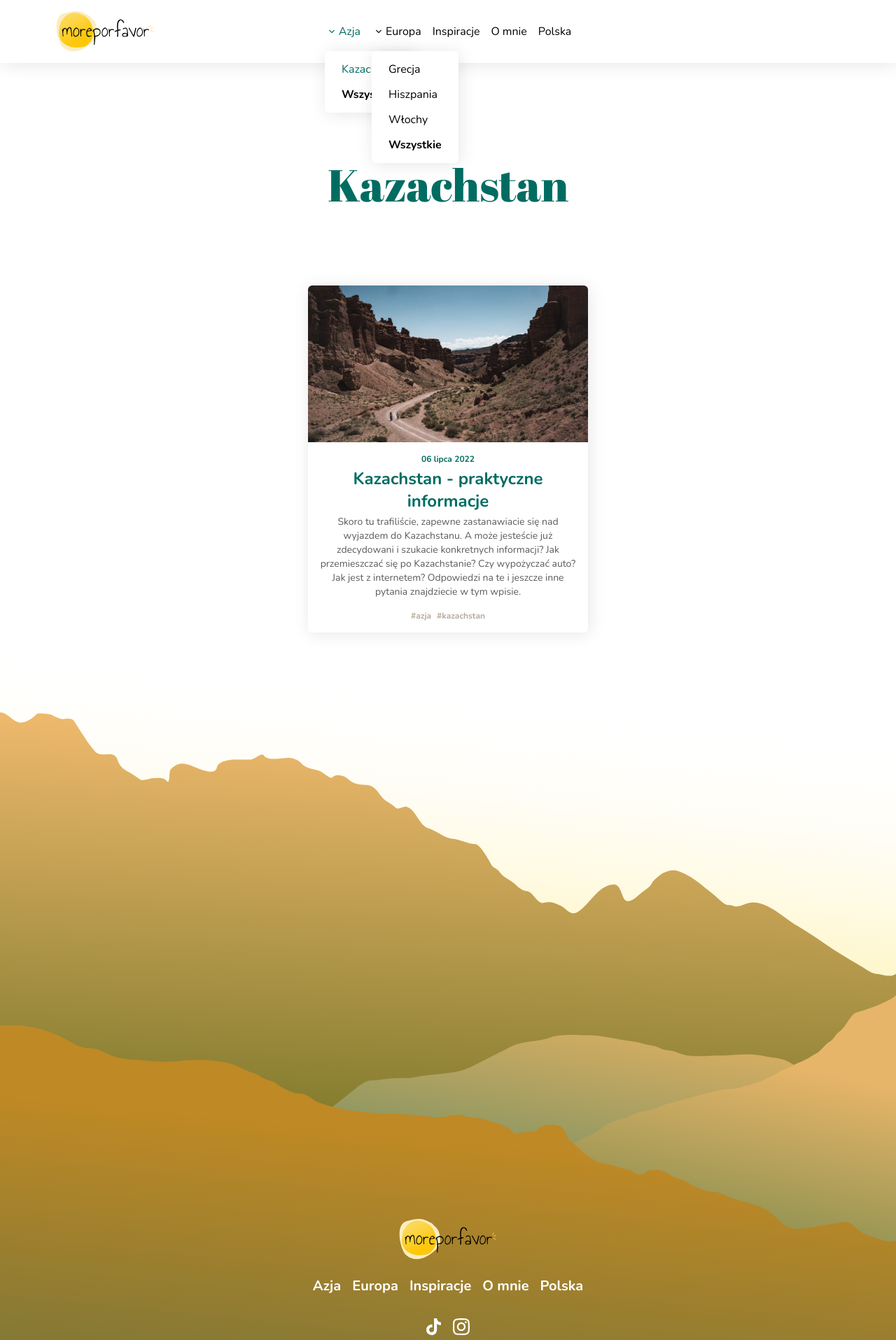
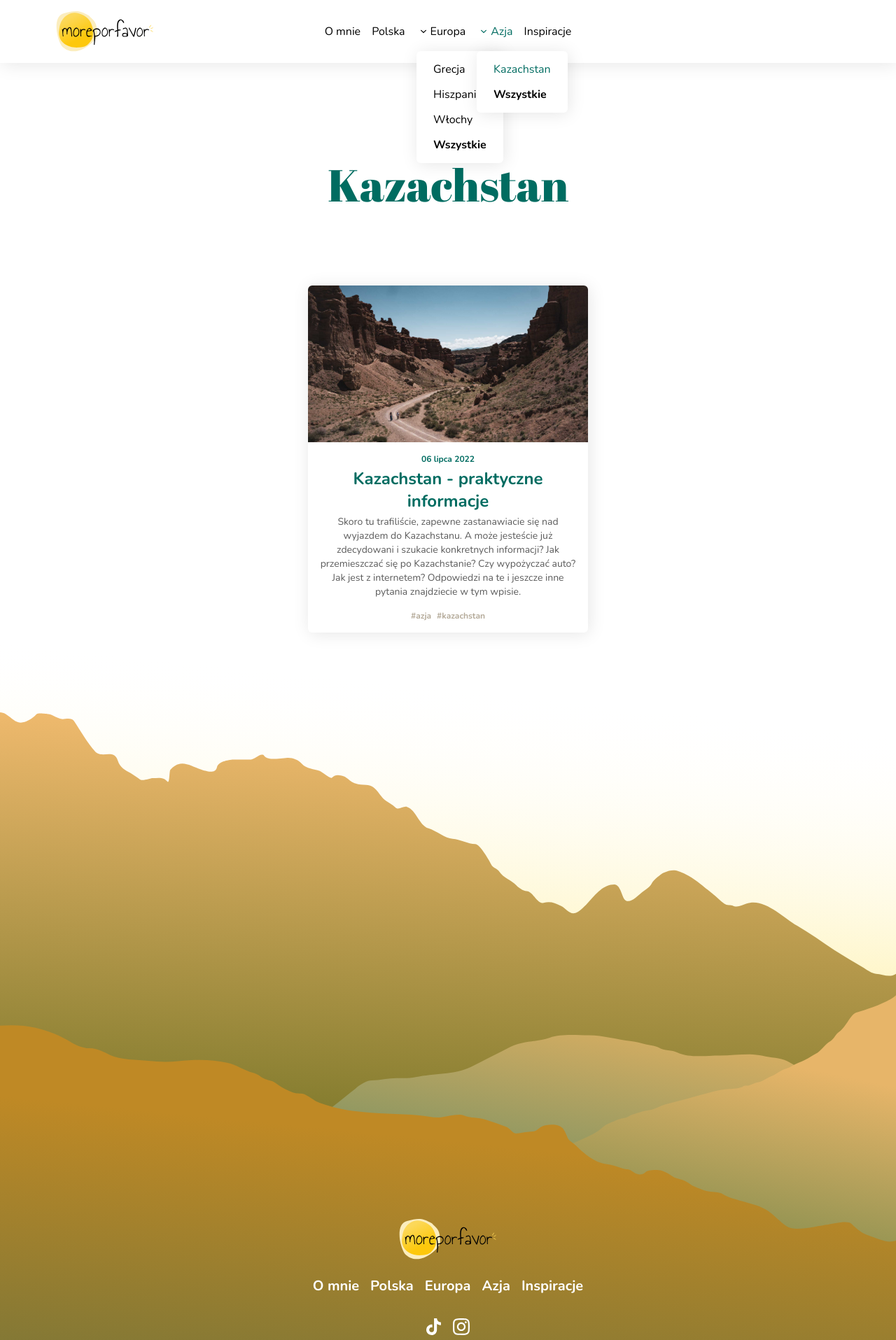
Before and after one commit to ArtemDanilov/moreporfavor-frontend, a Next.js app: page /azja/kazachstan in a window 1280 px wide. Shown: the top 1915 px of the page at 70% size. Built offline with nearby package versions, Linux system fonts and the light colour scheme.

Commit message:
Add order field to nav links and sort them in header and footer

```diff
--- a/content/navigation/azja.mdx
+++ b/content/navigation/azja.mdx
@@ -1,6 +1,7 @@
 ---
 id: "c1308511-5e0a-4a87-af05-e3529349610e"
 title: "Azja"
+order: 4
 children:
   - title: "Kazachstan"
     slug: "kazachstan"
--- a/content/navigation/europa.mdx
+++ b/content/navigation/europa.mdx
@@ -1,6 +1,7 @@
 ---
 id: "cb224320-5ae8-42ac-b400-00e962e3181a"
 title: "Europa"
+order: 3
 children:
   - title: "Grecja"
     slug: "grecja"
--- a/content/navigation/inspiracje.mdx
+++ b/content/navigation/inspiracje.mdx
@@ -1,4 +1,5 @@
 ---
 id: "8855a13f-bfa4-4a65-9956-49176d016a24"
 title: "Inspiracje"
+order: 5
 ---
--- a/content/navigation/o-mnie.mdx
+++ b/content/navigation/o-mnie.mdx
@@ -1,4 +1,5 @@
 ---
 id: "9a527f3a-32fc-4981-b0e2-8a38bd87c71d"
 title: "O mnie"
+order: 1
 ---
--- a/content/navigation/polska.mdx
+++ b/content/navigation/polska.mdx
@@ -1,4 +1,5 @@
 ---
 id: "c4d94928-c267-47d9-a710-94fd50fafb3f"
 title: "Polska"
+order: 2
 ---
--- a/src/app/layout/footer/index.tsx
+++ b/src/app/layout/footer/index.tsx
@@ -7,11 +7,13 @@ import SocialMedia from "@/app/components/SocialMedia";
 import Logo from "@/app/components/Logo";
 
 const Footer = async () => {
-  const navigation = await getAllEntries("navigation");
+  const navLinks = await getAllEntries("navigation");
 
-  if (!navigation) {
+  if (!navLinks) {
     return;
   }
+
+  const navLinksSorted = navLinks.sort((a, b) => a.order - b.order);
 
   return (
     <footer className="prlx-container relative max-w-8xl mx-auto overflow-hidden">
@@ -22,7 +24,7 @@ const Footer = async () => {
 
         <div className="flex items-end justify-between mb-9 md:flex-col md:justify-center">
           <ul className="md:space-x-4 md:mx-auto md:mb-4 lg:mb-8">
-            {navigation.map(({ id, title, slug }) => (
+            {navLinksSorted.map(({ id, title, slug }) => (
               <li
                 key={id}
                 className="font-sans font-bold text-base text-white text-left md:text-xl md:inline"
--- a/src/app/layout/header/index.tsx
+++ b/src/app/layout/header/index.tsx
@@ -10,11 +10,13 @@ import DesktopNav from "@/app/components/nav/desktop/DesktopNav";
 import "./style.scss";
 
 const Header = async () => {
-  const navigation = await getAllEntries("navigation");
+  const navLinks = await getAllEntries("navigation");
 
-  if (!navigation) {
+  if (!navLinks) {
     return;
   }
+
+  const navLinksSorted = navLinks?.sort((a, b) => a.order - b.order);
 
   return (
     <header className="fixed left-0 top-0 z-[999] w-full bg-white shadow-default">
@@ -26,12 +28,12 @@ const Header = async () => {
           </Link>
         </h1>
 
-        <DesktopNav links={navigation} />
+        <DesktopNav links={navLinksSorted} />
 
         <div className="flex items-center space-x-4 lg:w-[8.75rem]">
           {/* <Magnifier className="w-6 h-6" />
           <Sun className="w-6 h-6" /> */}
-          <MobileNav links={navigation} />
+          <MobileNav links={navLinksSorted} />
         </div>
       </div>
     </header>
```
